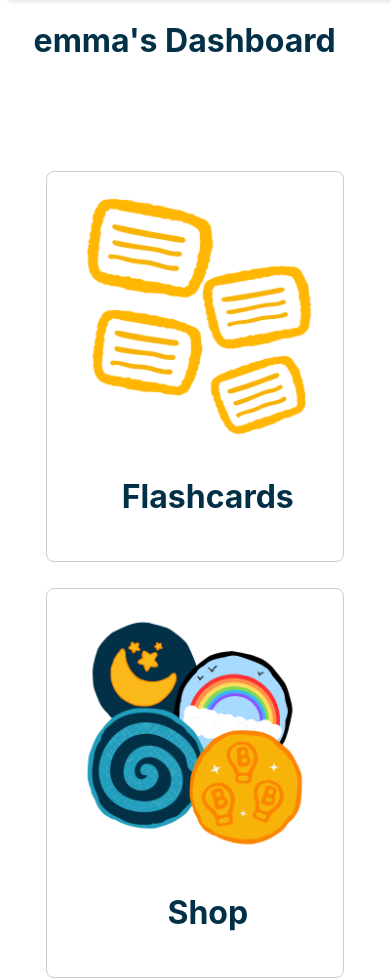
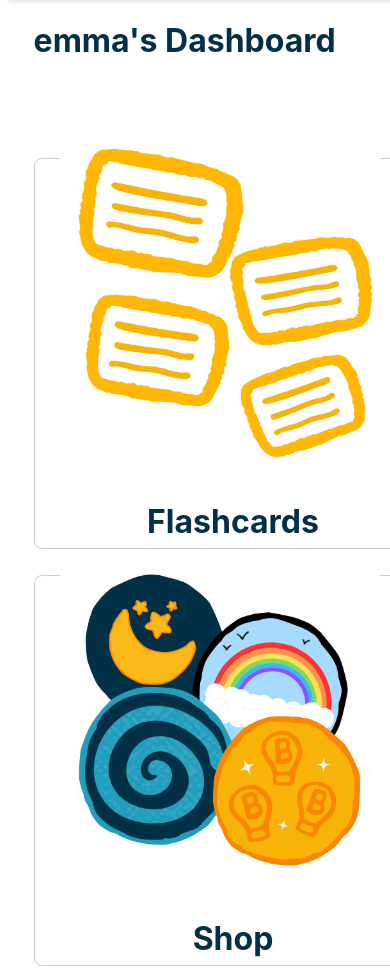
Before and after one commit to EmmaChantrey/flashcards, a Django app: page /dashboard/ in a window 390 px wide. Shown: the part 98-1076 px from the top of the page. Run offline with Django 4.2, Linux system fonts and the light colour scheme; a user stored in the database is signed in; data comes from the database, SQL or seed files in the repository; both versions use the stored data as it was after the commit.

Commit message:
imrpoved dashboard styling for mobile and desktop

```diff
--- a/static/css/styles.css
+++ b/static/css/styles.css
@@ -289,7 +289,7 @@ button:hover {
         grid-template-columns: 1fr;
         text-align: center;
         height: 90vh;
-        margin: 2rem;
+        margin: 1rem;
     }
 
     .page-option {
@@ -307,10 +307,14 @@ button:hover {
         transition: transform 0.2s ease-in-out, opacity 0.2s ease-in-out;
     }
 
+    .page-link a {
+        width: 100%;
+        height: 100%;
+    }
+
     .page-link img {
         align-self: center;
-        max-width: 100%;
-        max-height: 100%;
+        max-width: 25rem;
         margin-bottom: 1rem;
     }
 
@@ -539,9 +543,11 @@ input[type="radio"]:checked + label.custom-radio {
     background-color: #fff;
     box-shadow: 0 4px 6px rgba(0, 0, 0, 0.1);
     width: 75%;
+    min-width: 50rem;
     height: 85%;
     box-sizing: border-box;
 }
+
 .user-result {
     display: flex;
     justify-content: space-between;
@@ -607,6 +613,7 @@ input[type="radio"]:checked + label.custom-radio {
     gap: 2rem;
     flex-wrap: wrap;
     width: 100%;
+    min-width: 40rem;
     margin-top: 2rem;
 }
 
```
Also changed, not shown: db.sqlite3.
